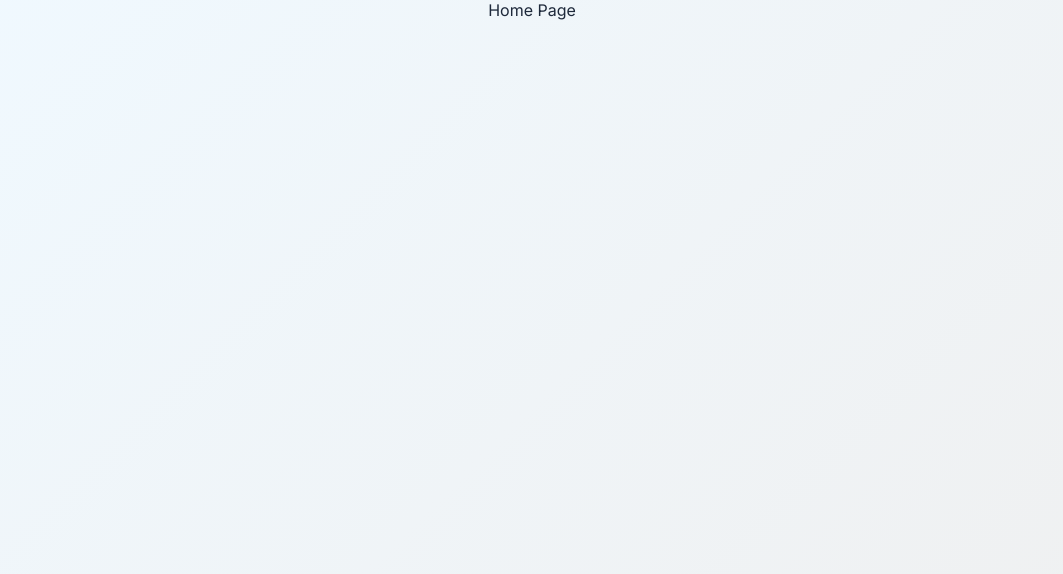
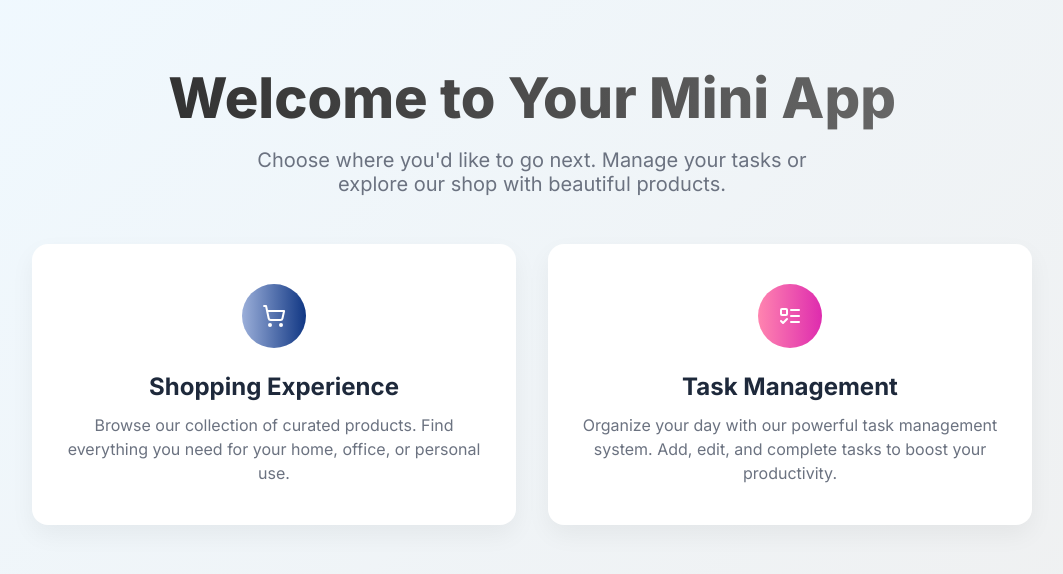
Before and after one commit to choiruladamm/mini-app-react-ts, a React (Vite) app: page / in a window 1280 px wide. Shown: the top 574 px of the page, without its empty margins (108-1171 px from the left). Built offline with nearby package versions, Linux system fonts and the light colour scheme.

Commit message:
feat: add basic landing page

```diff
--- a/src/components/header.tsx
+++ b/src/components/header.tsx
@@ -22,17 +22,38 @@ const Logo = styled.div`
   font-size: 20px;
   font-weight: 700;
   color: ${theme.colors.primary[600]};
+  flex-wrap: nowrap;
+  /* width: 200px; */
+  white-space: nowrap;
+
   cursor: pointer;
 `;
 
 const SearchBar = styled.div`
   flex: 1;
-  max-width: 600px;
+  /* max-width: 600px; */
   position: relative;
 
   @media (max-width: ${theme.breakpoints.tablet}) {
     max-width: 100%;
-    margin: 0 10px;
+    /* margin: 0 10px; */
+  }
+`;
+
+const WrapperMobile = styled.div`
+  display: none;
+
+  @media (max-width: ${theme.breakpoints.tablet}) {
+    display: flex;
+  }
+`;
+
+const WrapperDesktop = styled.div`
+  display: block;
+  width: 100%;
+
+  @media (max-width: ${theme.breakpoints.tablet}) {
+    display: none;
   }
 `;
 
@@ -198,7 +219,8 @@ export const Header: React.FC = () => {
         <Flex justify="space-between" align="center">
           <Logo onClick={() => navigate(AppRoutes.shop)}>My Shop</Logo>
 
-          <SearchBar>
+          <WrapperDesktop>
+            <SearchBar style={{ maxWidth: '600px', margin: '0 30px' }}>
               <form onSubmit={handleSearchSubmit}>
                 <SearchInput
                   type="text"
@@ -208,6 +230,7 @@ export const Header: React.FC = () => {
                 />
               </form>
             </SearchBar>
+          </WrapperDesktop>
 
           <ActionButtons>
             <CartIcon onClick={() => navigate(AppRoutes.cart)}>
@@ -261,6 +284,27 @@ export const Header: React.FC = () => {
             )}
           </ActionButtons>
         </Flex>
+
+        <WrapperMobile>
+          <div
+            style={{
+              width: '100%',
+              margin: '0 auto',
+              paddingTop: '0.7rem',
+            }}
+          >
+            <SearchBar>
+              <form onSubmit={handleSearchSubmit}>
+                <SearchInput
+                  type="text"
+                  placeholder="Cari di My Shop..."
+                  value={searchValue}
+                  onChange={(e) => setSearchValue(e.target.value)}
+                />
+              </form>
+            </SearchBar>
+          </div>
+        </WrapperMobile>
       </Container>
 
       {/* Mobile Search Overlay */}
--- /dev/null
+++ b/src/features/home/components/home-card.tsx
@@ -0,0 +1,107 @@
+import React from 'react';
+import { Link } from 'react-router-dom';
+import styled from 'styled-components';
+import { LucideIcon } from 'lucide-react';
+
+interface HomeCardProps {
+  title: string;
+  description: string;
+  to: string;
+  icon: LucideIcon;
+  gradient: string;
+}
+
+const Card = styled(Link)`
+  display: flex;
+  flex-direction: column;
+  align-items: center;
+  justify-content: center;
+  padding: 2.5rem 2rem;
+  border-radius: 1rem;
+  box-shadow: 0 10px 25px rgba(0, 0, 0, 0.05);
+  transition: all 0.3s ease-in-out;
+  height: 100%;
+  overflow: hidden;
+  position: relative;
+  text-decoration: none;
+  color: inherit;
+
+  &:hover {
+    transform: translateY(-5px);
+    box-shadow: 0 15px 30px rgba(0, 0, 0, 0.08);
+  }
+
+  &:hover .icon-container {
+    transform: scale(1.1);
+  }
+
+  &::before {
+    content: '';
+    position: absolute;
+    top: 0;
+    left: 0;
+    right: 0;
+    bottom: 0;
+    z-index: -1;
+    opacity: 0.9;
+    transition: opacity 0.3s ease;
+  }
+
+  &:hover::before {
+    opacity: 1;
+  }
+`;
+
+const IconContainer = styled.div`
+  display: flex;
+  align-items: center;
+  justify-content: center;
+  width: 4rem;
+  height: 4rem;
+  border-radius: 50%;
+  margin-bottom: 1.5rem;
+  transition: transform 0.3s ease;
+  color: white;
+`;
+
+const Title = styled.h2`
+  font-weight: 700;
+  font-size: 1.5rem;
+  margin-bottom: 0.75rem;
+  text-align: center;
+`;
+
+const Description = styled.p`
+  text-align: center;
+  color: #6b7280;
+  font-size: 1rem;
+  line-height: 1.5;
+`;
+
+export const HomeCard: React.FC<HomeCardProps> = ({
+  title,
+  description,
+  to,
+  icon: Icon,
+  gradient,
+}) => {
+  return (
+    <Card
+      to={to}
+      style={{
+        background: 'white',
+      }}
+    >
+      <IconContainer
+        className="icon-container"
+        style={{
+          background: gradient,
+        }}
+      >
+        <Icon size={24} />
+      </IconContainer>
+      <Title>{title}</Title>
+      <Description>{description}</Description>
+    </Card>
+  );
+};
--- /dev/null
+++ b/src/features/home/components/index.ts
@@ -0,0 +1 @@
+export * from './home-card';
--- a/src/features/home/pages/home-page.tsx
+++ b/src/features/home/pages/home-page.tsx
@@ -1,19 +1,89 @@
 import { SiteHead } from '@/components';
+import { AppRoutes } from '@/helpers/navigation';
+import { ListTodo, ShoppingCart } from 'lucide-react';
 import React from 'react';
+import styled from 'styled-components';
+import { HomeCard } from '../components';
+
+const HomeContainer = styled.div`
+  display: flex;
+  flex-direction: column;
+  align-items: center;
+  padding: 2rem 1rem;
+
+  @media (min-width: 768px) {
+    padding: 4rem 2rem;
+  }
+`;
+
+const Title = styled.h1`
+  font-size: 2.5rem;
+  font-weight: 800;
+  margin-bottom: 1rem;
+  text-align: center;
+  background: linear-gradient(to right, #333, #666);
+  -webkit-background-clip: text;
+  -webkit-text-fill-color: transparent;
+
+  @media (min-width: 768px) {
+    font-size: 3.5rem;
+  }
+`;
+
+const Subtitle = styled.p`
+  font-size: 1.125rem;
+  color: #6b7280;
+  text-align: center;
+  max-width: 600px;
+  margin: 0 auto 3rem auto;
+
+  @media (min-width: 768px) {
+    font-size: 1.25rem;
+  }
+`;
+
+const CardsGrid = styled.div`
+  display: grid;
+  grid-template-columns: 1fr;
+  gap: 2rem;
+  width: 100%;
+  max-width: 1000px;
+
+  @media (min-width: 768px) {
+    grid-template-columns: repeat(2, 1fr);
+  }
+`;
 
 interface HomePageProps {}
 
 const HomePage: React.FC<HomePageProps> = ({}) => {
   return (
     <SiteHead title="Home">
-      <div
-        style={{
-          display: 'grid',
-          placeItems: 'center',
-        }}
-      >
-        Home Page
-      </div>
+      <HomeContainer>
+        <Title>Welcome to Your Mini App</Title>
+        <Subtitle>
+          Choose where you'd like to go next. Manage your tasks or explore our
+          shop with beautiful products.
+        </Subtitle>
+
+        <CardsGrid>
+          <HomeCard
+            title="Shopping Experience"
+            description="Browse our collection of curated products. Find everything you need for your home, office, or personal use."
+            to={AppRoutes.shop}
+            icon={ShoppingCart}
+            gradient="linear-gradient(90deg, hsla(221, 45%, 73%, 1) 0%, hsla(220, 78%, 29%, 1) 100%)"
+          />
+
+          <HomeCard
+            title="Task Management"
+            description="Organize your day with our powerful task management system. Add, edit, and complete tasks to boost your productivity."
+            to={AppRoutes.tasks}
+            icon={ListTodo}
+            gradient="linear-gradient(90deg, hsla(339, 100%, 76%, 1) 0%, hsla(316, 73%, 52%, 1) 100%)"
+          />
+        </CardsGrid>
+      </HomeContainer>
     </SiteHead>
   );
 };
```
Lines whose indentation alone changed are shown as unchanged.
